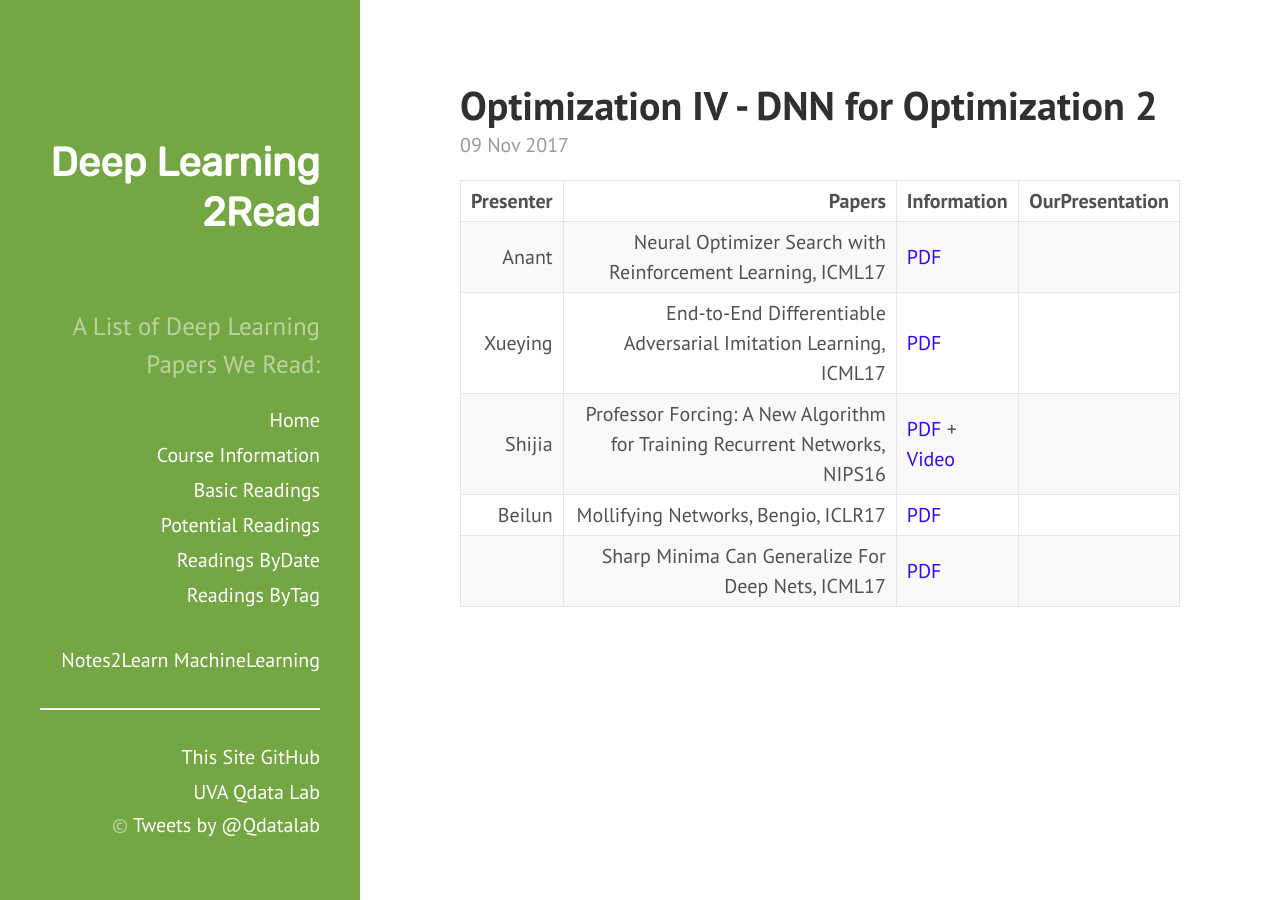
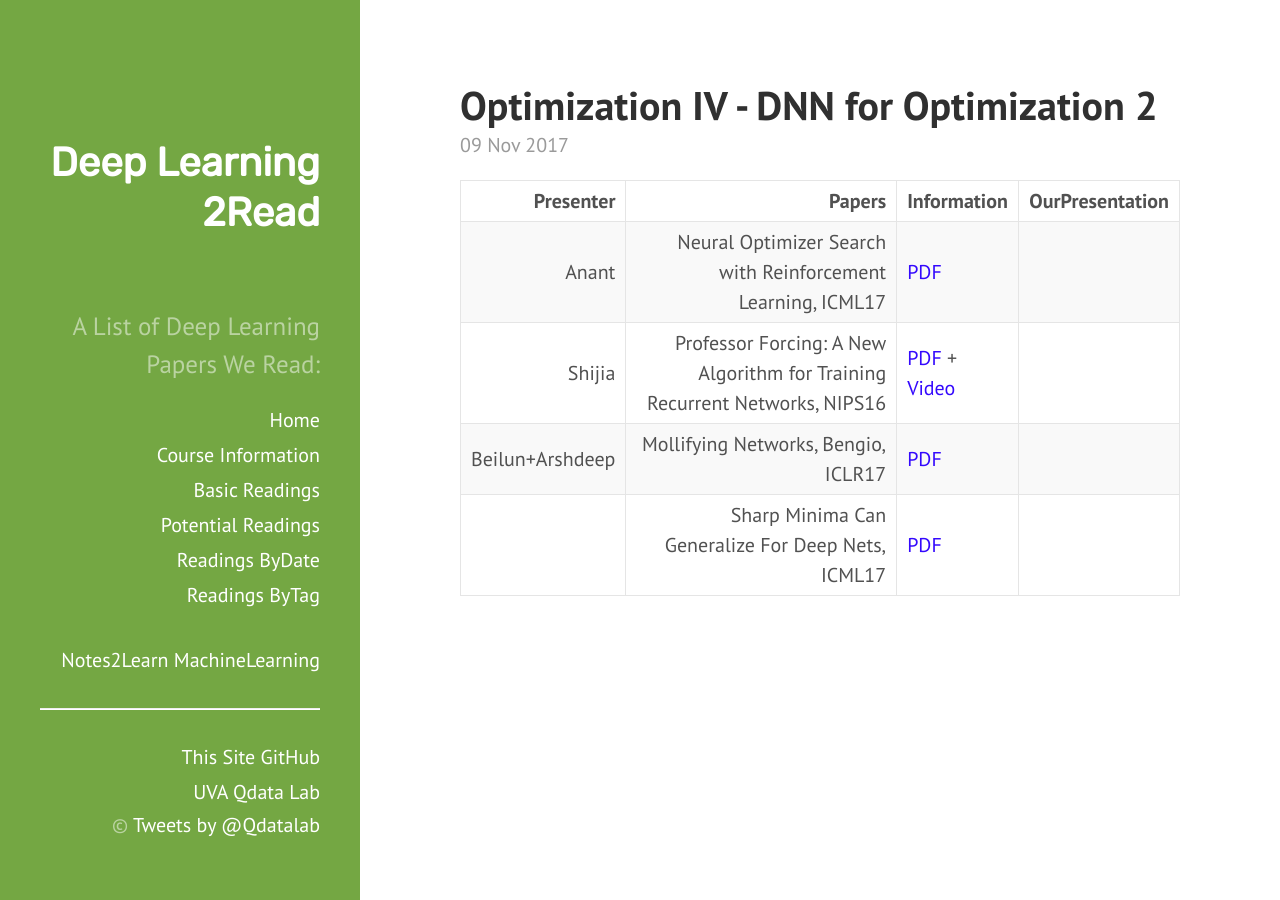
Before and after one commit to QData/deep2Read, a Jekyll site: the page built from _posts/2017-11-09-.md, in a window 1280 px wide. Built offline with Jekyll 4.4.1, drawn with Linux system fonts in a browser that asks for light colours.

Commit message:
small schedule change

```diff
--- a/_posts/2017-11-09-.md
+++ b/_posts/2017-11-09-.md
@@ -10,7 +10,6 @@ tags:
 | Presenter | Papers | Information| OurPresentation |
 | -----: | ----------: | :----- | :----- |
 | Anant |  Neural Optimizer Search with Reinforcement Learning, ICML17 |[PDF](http://proceedings.mlr.press/v70/bello17a/bello17a.pdf) |
-| Xueying | End-to-End Differentiable Adversarial Imitation Learning, ICML17 | [PDF](http://proceedings.mlr.press/v70/baram17a.html) |
 | Shijia | Professor Forcing: A New Algorithm for Training Recurrent Networks, NIPS16 | [PDF](https://arxiv.org/abs/1610.09038) + [Video](http://videolectures.net/deeplearning2016_goyal_new_algorithm/)|
-| Beilun |  Mollifying Networks, Bengio, ICLR17 | [PDF](https://arxiv.org/abs/1608.04980) |  |
+| Beilun+Arshdeep |  Mollifying Networks, Bengio, ICLR17 | [PDF](https://arxiv.org/abs/1608.04980) |  |
 |   |  Sharp Minima Can Generalize For Deep Nets, ICML17 | [PDF](https://arxiv.org/abs/1703.04933) |
```
Also changed, not shown: _posts/2017-11-30-.md (+1 -0 lines).
